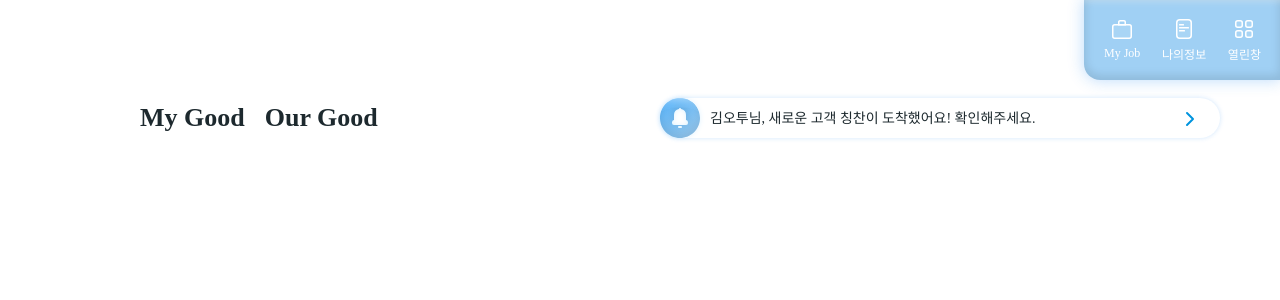
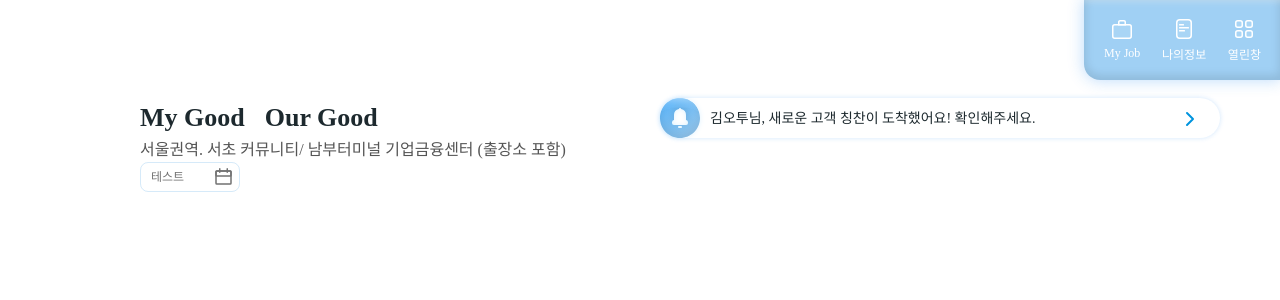
Before and after one commit to csdp0106o2ux/sinhanProject, a React (Create React App) app: page / in a window 1280 px wide. Shown: the top 300 px of the page. Built offline with nearby package versions, Linux system fonts and the light colour scheme.

Commit message:
feat: add DropDown components

```diff
--- /dev/null
+++ b/src/components/dropDown/DropDown.jsx
@@ -0,0 +1,38 @@
+import React from 'react';
+import { styled } from 'styled-components';
+
+import { ReactComponent as UnderArrow } from '../../assets/icons/dropDownUnderArrow.svg';
+import { ReactComponent as Calender } from '../../assets/icons/dropDownCalender.svg';
+
+const Container = styled.div`
+    padding: 6px 0 6px 10px;
+    width: ${(props) => props.width}px;
+    height: 30px;
+    display: flex;
+    justify-content: space-between;
+    align-items: center;
+    border: solid 1px rgba(52, 149, 223, 0.2);
+    border-radius: 8px;
+`;
+
+const Title = styled.span`
+    font-family: NanumSquareOTFB;
+    font-size: 12px;
+    font-weight: normal;
+    font-stretch: normal;
+    font-style: normal;
+    line-height: 1.5;
+    letter-spacing: normal;
+    color: ${(props) => props.theme.lightDimGray};
+`;
+
+const DropDown = (props) => {
+    return (
+        <Container width={props.width}>
+            <Title>{props.title}</Title>
+            {props.calender ? <Calender /> : <UnderArrow />}
+        </Container>
+    );
+};
+
+export default DropDown;
--- a/src/pages/goodTab1/components/style.jsx
+++ b/src/pages/goodTab1/components/style.jsx
@@ -40,7 +40,7 @@ const BannerWrap = styled.div`
 `;
 
 const BannerText = styled.span`
-    font-family: 'NanumSquareOTFR';
+    font-family: NanumSquareOTFR;
     font-size: 14px;
     font-weight: normal;
     font-stretch: normal;
@@ -55,4 +55,15 @@ const IconWrap = styled.div`
     left: -5px;
 `;
 
-export { Container, BoardTitleWrap, FlexWrap, BoardTitle, BannerWrap, BannerText, IconWrap };
+const DropDownText = styled.span`
+    font-family: NanumSquareOTFB;
+    font-size: 16px;
+    font-weight: normal;
+    font-stretch: normal;
+    font-style: normal;
+    line-height: 1.5;
+    letter-spacing: normal;
+    color: ${(props) => props.theme.dimGray};
+`;
+
+export { Container, BoardTitleWrap, FlexWrap, BoardTitle, BannerWrap, BannerText, IconWrap, DropDownText };
--- a/src/pages/goodTab1/index.jsx
+++ b/src/pages/goodTab1/index.jsx
@@ -2,7 +2,8 @@ import React from 'react';
 
 import { ReactComponent as BlueSideArrow } from '../../assets/icons/blueSideArrow.svg';
 import { ReactComponent as Notification } from '../../assets/icons/combinedShape.svg';
-import { Container, BoardTitleWrap, FlexWrap, BoardTitle, BannerWrap, BannerText, IconWrap } from './components/style';
+import { Container, BoardTitleWrap, FlexWrap, BoardTitle, BannerWrap, BannerText, IconWrap, DropDownText } from './components/style';
+import DropDown from '../../components/dropDown/DropDown';
 
 const GoodTab1 = () => {
     return (
@@ -21,6 +22,8 @@ const GoodTab1 = () => {
                     <BlueSideArrow />
                 </BannerWrap>
             </BoardTitleWrap>
+            <DropDownText>서울권역. 서초 커뮤니티/ 남부터미널 기업금융센터 (출장소 포함)</DropDownText>
+            <DropDown width="100" title="테스트" calender />
         </Container>
     );
 };
--- a/src/styles/theme.jsx
+++ b/src/styles/theme.jsx
@@ -13,6 +13,7 @@ const theme = {
     blackPearl: '#1D292E',
     nightRider: '#333333',
     darkGray: '#595959',
+    lightDimGray: '#727272',
     dimGray: '#555555',
     fruitSalad: '#3DA141',
     aliceBlue: '#F3FAFF',
```
Also changed, not shown: src/assets/icons/dropDownCalender.svg (added), src/assets/icons/dropDownUnderArrow.svg (added).
